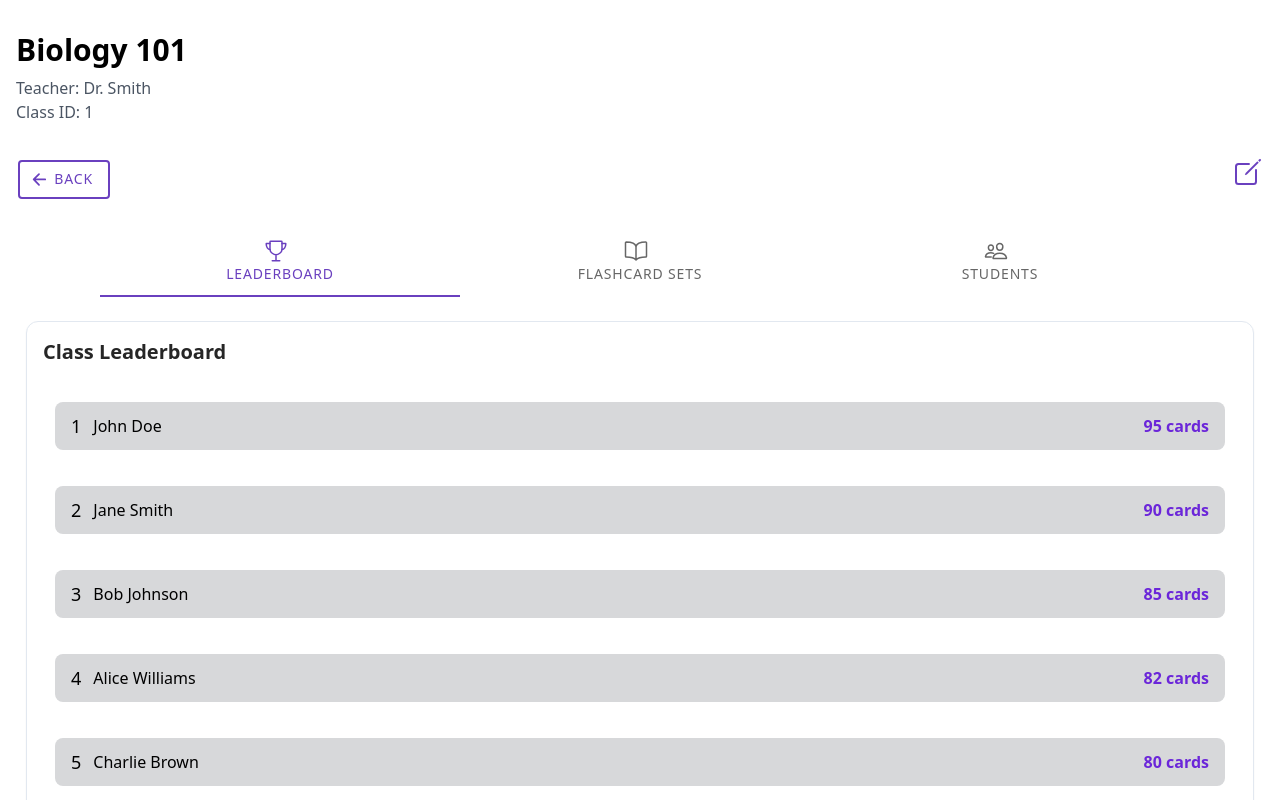
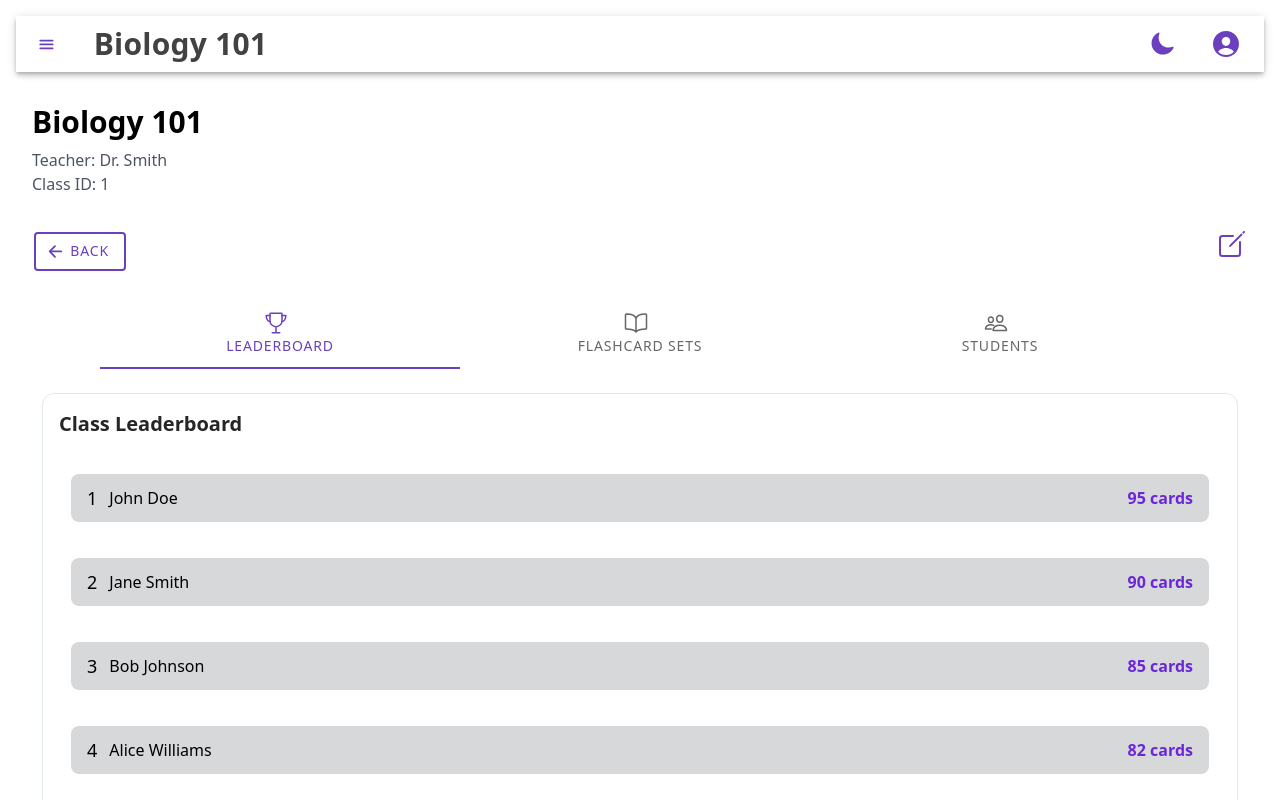
Before and after one commit to SLajuwomi/Cowboy_Cards, a React (Vite) app: page /class/1 in a window 1280 px wide. Built offline with nearby package versions, Linux system fonts and the light colour scheme.

Commit message:
Added navbar to all pages. Have Theme State being saved via localStorage. Got user settings theme setting to change the app default theme universally. have theme toggle on all pages via the navbar.

```diff
--- a/src/App.tsx
+++ b/src/App.tsx
@@ -14,6 +14,7 @@ import { AuthForm } from '@/components/auth/AuthForm';
 import ResetPass from '@/components/auth/ResetPass';
 import PublicCards from './pages/PublicCards';
 import UserAccount from './pages/UserAccount';
+import { ThemeProvider } from './contexts/ThemeContext';
 
 /* Core CSS required for Ionic components to work properly */
 import '@ionic/react/css/core.css';
@@ -38,8 +39,10 @@ setupIonicReact();
 
 const queryClient = new QueryClient();
 
-const App = () => (
+function App() {
+  return (
     <QueryClientProvider client={queryClient}>
+      <ThemeProvider>
         <TooltipProvider>
           <IonApp>
             <IonReactRouter>
@@ -48,10 +51,9 @@ const App = () => (
                 <Route exact path="/home" component={Home} />
                 <Route exact path="/class/:id" component={ClassDetail} />
                 <Route exact path="/teacher" component={TeacherDashboard} />
-            <Route exact path="/teacher/class/:id" component={ClassDetail} />
+                <Route exact path="/auth" component={AuthForm} />
+                <Route exact path="/reset-password" component={ResetPass} />
                 <Route exact path="/public-cards" component={PublicCards} />
-            <Route exact path="/login" component={AuthForm} />
-            <Route exact path="/reset-password" component={ResetPass} />
                 <Route exact path="/userAccount" component={UserAccount} />
                 <Route component={NotFound} />
               </IonRouterOutlet>
@@ -60,7 +62,9 @@ const App = () => (
           <Toaster />
           <Sonner />
         </TooltipProvider>
+      </ThemeProvider>
     </QueryClientProvider>
   );
+}
 
 export default App;
--- a/src/components/navbar.tsx
+++ b/src/components/navbar.tsx
@@ -1,9 +1,23 @@
 import React, { useState } from 'react';
 import { Link } from 'react-router-dom';
-import { menu, close, personCircle } from 'ionicons/icons';
+import { menu, close, personCircle, moon, sunny } from 'ionicons/icons';
 import { Button } from '@/components/ui/button';
-import { IonHeader, IonToolbar, IonButtons, IonButton, IonMenu, IonContent, IonList, IonItem, IonIcon, IonTitle, IonMenuButton, IonMenuToggle, useIonRouter} from '@ionic/react';
-
+import { useTheme } from '@/contexts/ThemeContext';
+import {
+  IonHeader,
+  IonToolbar,
+  IonButtons,
+  IonButton,
+  IonMenu,
+  IonContent,
+  IonList,
+  IonItem,
+  IonIcon,
+  IonTitle,
+  IonMenuButton,
+  IonMenuToggle,
+  useIonRouter,
+} from '@ionic/react';
 
 const Navbar = ({ children }) => {
   // Ensure children is always an array
@@ -14,6 +28,12 @@ const Navbar = ({ children }) => {
   const rightChild = childrenArray[1] || null;
 
   const router = useIonRouter();
+  const { theme, setTheme } = useTheme();
+
+  // Function to toggle dark mode
+  const toggleDarkMode = () => {
+    setTheme(theme === 'dark' ? 'light' : 'dark');
+  };
 
   // Function to handle menu item clicks and close the menu
   const handleMenuItemClick = (route: string) => {
@@ -40,9 +60,18 @@ const Navbar = ({ children }) => {
         </IonHeader>
         <IonContent>
           <IonList>
-                        <IonItem button onClick={() => handleMenuItemClick("/home")}>My Dashboard</IonItem>
-                        <IonItem button onClick={() => handleMenuItemClick("/public-cards")}>Public Cards</IonItem>
-                        <IonItem button onClick={() => handleMenuItemClick("/account")}>My Account</IonItem>
+            <IonItem button onClick={() => handleMenuItemClick('/home')}>
+              My Dashboard
+            </IonItem>
+            <IonItem
+              button
+              onClick={() => handleMenuItemClick('/public-cards')}
+            >
+              Public Cards
+            </IonItem>
+            <IonItem button onClick={() => handleMenuItemClick('/account')}>
+              My Account
+            </IonItem>
           </IonList>
         </IonContent>
       </IonMenu>
@@ -64,11 +93,23 @@ const Navbar = ({ children }) => {
           <IonTitle>{leftChild}</IonTitle>
 
           {/* Right Side (Custom Button / Children) */}
-                    <IonButtons slot="end" className='hidden md:block'>{rightChild}</IonButtons>
+          <IonButtons slot="end" className="hidden md:block">
+            {rightChild}
+          </IonButtons>
+
+          {/* Theme Toggle Button */}
+          <IonButtons slot="end">
+            <IonButton fill="clear" onClick={toggleDarkMode}>
+              <IonIcon
+                slot="icon-only"
+                icon={theme === 'dark' ? sunny : moon}
+              />
+            </IonButton>
+          </IonButtons>
 
           {/* Profile Icon */}
           <IonButtons slot="end">
-                        <IonButton routerLink="/home">
+            <IonButton routerLink="/userAccount">
               <IonIcon icon={personCircle} size="large" />
             </IonButton>
           </IonButtons>
@@ -78,17 +119,12 @@ const Navbar = ({ children }) => {
   );
 };
 
-
 const NavbarTitle = ({ children }) => {
   return <h1 className="text-3xl font-bold">{children}</h1>;
 };
 
 const NavbarButton = ({ children, onClick }) => {
-    return (
-      <Button onClick={onClick}>
-        {children}
-      </Button>
-    );
+  return <Button onClick={onClick}>{children}</Button>;
 };
 
 export { Navbar, NavbarTitle, NavbarButton };
--- /dev/null
+++ b/src/contexts/ThemeContext.tsx
@@ -0,0 +1,51 @@
+import { createContext, useContext, useEffect, useState } from 'react';
+
+type Theme = 'light' | 'dark';
+
+interface ThemeContextType {
+  theme: Theme;
+  setTheme: (theme: Theme) => void;
+}
+
+const ThemeContext = createContext<ThemeContextType | undefined>(undefined);
+
+export function ThemeProvider({ children }: { children: React.ReactNode }) {
+  const [theme, setTheme] = useState<Theme>(() => {
+    // Check localStorage first
+    const savedTheme = localStorage.getItem('theme') as Theme;
+    if (savedTheme) return savedTheme;
+
+    // Fall back to system preference
+    return window.matchMedia('(prefers-color-scheme: dark)').matches
+      ? 'dark'
+      : 'light';
+  });
+
+  useEffect(() => {
+    // Update localStorage
+    localStorage.setItem('theme', theme);
+
+    // Update DOM
+    if (theme === 'dark') {
+      document.documentElement.classList.add('dark');
+      document.body.classList.add('dark');
+    } else {
+      document.documentElement.classList.remove('dark');
+      document.body.classList.remove('dark');
+    }
+  }, [theme]);
+
+  return (
+    <ThemeContext.Provider value={{ theme, setTheme }}>
+      {children}
+    </ThemeContext.Provider>
+  );
+}
+
+export function useTheme() {
+  const context = useContext(ThemeContext);
+  if (context === undefined) {
+    throw new Error('useTheme must be used within a ThemeProvider');
+  }
+  return context;
+}
--- a/src/pages/ClassDetail.tsx
+++ b/src/pages/ClassDetail.tsx
@@ -19,6 +19,7 @@ import {
 import Leaderboard from '@/components/ui/Leaderboard';
 import FlashcardCarousel from '@/components/flashcards/FlashcardCarousel';
 import StudentList from '@/components/ui/StudentList';
+import { Navbar, NavbarTitle, NavbarButton } from '@/components/navbar';
 
 const ClassDetail = () => {
   const { id } = useParams();
@@ -102,8 +103,18 @@ const ClassDetail = () => {
   }, [api]);
 
   return (
-    <IonContent>
-      <div className="container mx-auto px-4 py-8">
+    <IonContent className="ion-padding">
+      <Navbar>
+        <NavbarTitle>
+          <div className="text-xl md:text-2xl lg:text-3xl font-bold">
+            {selectedSet
+              ? classData.flashcardSets[selectedSet - 1].name
+              : classData.name}
+          </div>
+        </NavbarTitle>
+      </Navbar>
+
+      <div id="main-content" className="container mx-auto px-4 py-8">
         <div className="mb-8">
           <h1 className="text-3xl font-bold mb-2">{classData.name}</h1>
           <p className="text-gray-600">Teacher: {classData.teacher}</p>
--- a/src/pages/Home.tsx
+++ b/src/pages/Home.tsx
@@ -11,36 +11,16 @@ import {
   IonSegmentButton,
   IonLabel,
 } from '@ionic/react';
-import {
-  addOutline,
-  moon,
-  sunny,
-  listOutline,
-  bookOutline,
-} from 'ionicons/icons';
+import { addOutline, listOutline, bookOutline } from 'ionicons/icons';
 import { Plus } from 'lucide-react';
 import { useState } from 'react';
 import { Link } from 'react-router-dom';
 import { Navbar, NavbarTitle, NavbarButton } from '@/components/navbar';
+import { useTheme } from '@/contexts/ThemeContext';
 
 const Home = () => {
+  const { theme, setTheme } = useTheme();
   const [tab, setTab] = useState('classes');
-  const [isDark, setIsDark] = useState(() => {
-    const prefersDark = window.matchMedia(
-      '(prefers-color-scheme: dark)'
-    ).matches;
-    if (prefersDark) {
-      document.body.classList.add('dark');
-      document.documentElement.classList.add('dark');
-    }
-    return prefersDark;
-  });
-
-  const toggleDarkMode = () => {
-    setIsDark(!isDark);
-    document.body.classList.toggle('dark');
-    document.documentElement.classList.toggle('dark');
-  };
 
   const classes = [
     { id: 1, name: 'Biology 101', teacher: 'Dr. Smith', sets: 5 },
@@ -87,10 +67,6 @@ const Home = () => {
               style={{ '--border-radius': '0.5rem' }}
             >
               <IonIcon slot="start" icon={addOutline} /> Add Class
-            </IonButton>
-
-            <IonButton fill="clear" onClick={toggleDarkMode}>
-              <IonIcon slot="icon-only" icon={isDark ? sunny : moon} />
             </IonButton>
           </div>
         </div>
--- a/src/pages/NotFound.tsx
+++ b/src/pages/NotFound.tsx
@@ -1,9 +1,9 @@
 import { IonContent } from '@ionic/react';
 import { useEffect } from 'react';
 import { useLocation } from 'react-router-dom';
+import { Navbar, NavbarTitle } from '@/components/navbar';
 
 const NotFound = () => {
-
   const location = useLocation();
 
   useEffect(() => {
@@ -15,6 +15,14 @@ const NotFound = () => {
 
   return (
     <IonContent>
+      <Navbar>
+        <NavbarTitle>
+          <div className="text-xl md:text-2xl lg:text-3xl font-bold">
+            Page Not Found
+          </div>
+        </NavbarTitle>
+      </Navbar>
+
       <div className="min-h-screen flex items-center justify-center bg-gray-100">
         <div className="text-center">
           <h1 className="text-4xl font-bold mb-4">404</h1>
--- a/src/pages/UserAccount.tsx
+++ b/src/pages/UserAccount.tsx
@@ -2,8 +2,10 @@ import { useState, useEffect } from 'react';
 import { Button } from '@/components/ui/button';
 import { Card } from '@/components/ui/card';
 import { Edit2, ChevronDown, ChevronUp } from 'lucide-react';
+import { useTheme } from '@/contexts/ThemeContext';
 
 const UserAccount = () => {
+  const { theme, setTheme } = useTheme();
   const [userInfo, setUserInfo] = useState({
     username: 'john_doe',
     email: 'john.doe@example.com',
@@ -258,7 +260,11 @@ const UserAccount = () => {
             <div className="space-y-4">
               <div>
                 <label className="block text-sm font-medium">Theme</label>
-                <select className="mt-1 p-2 border rounded-lg w-full">
+                <select
+                  className="mt-1 p-2 border rounded-lg w-full bg-background text-foreground border-input focus:ring-2 focus:ring-ring focus:outline-none"
+                  value={theme}
+                  onChange={(e) => setTheme(e.target.value as 'light' | 'dark')}
+                >
                   <option value="light">Light</option>
                   <option value="dark">Dark</option>
                 </select>
```
Lines whose indentation alone changed are shown as unchanged.
